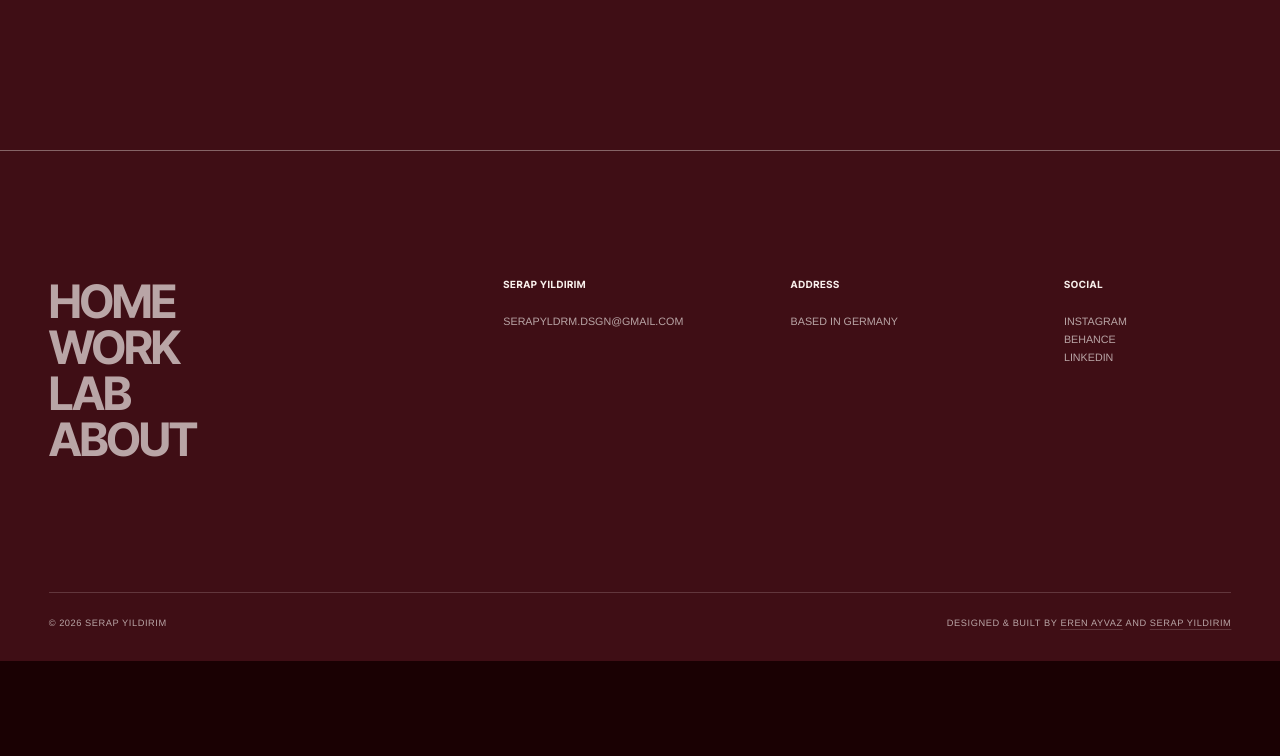
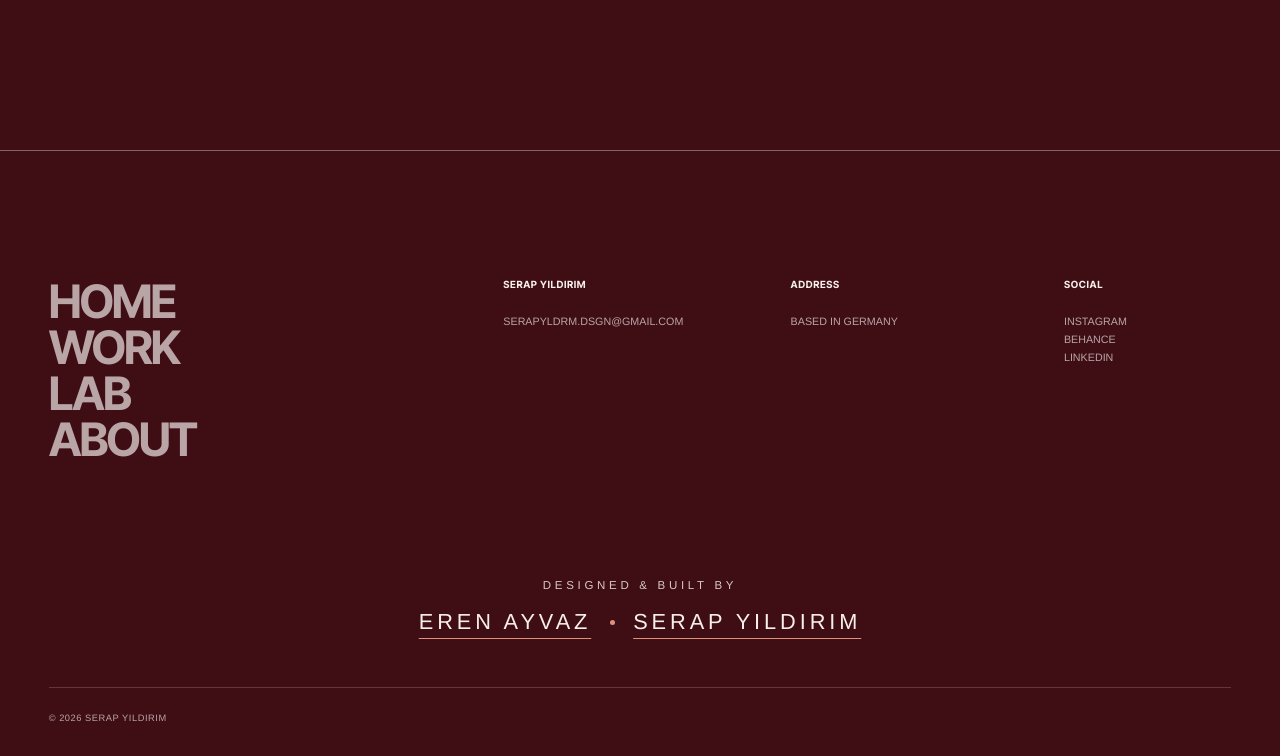
Before and after one commit to serapyldrmdsgn/serap-yildirim.com, a plain HTML site: page index.html in a window 1280 px wide. Shown: the part 4463-5219 px from the top of the page. Before the commit the page ends 5124 px from the top, so only its background shows below. Drawn offline with Linux system fonts and the light colour scheme; a web font is replaced by a local one.

Commit message:
Give the footer credit its own presence so the names read clearly

```diff
--- a/css/style.css
+++ b/css/style.css
@@ -1441,41 +1441,70 @@ body.is-transitioning .site-cursor {
   color: var(--white);
 }
 
+.site-footer__credit {
+  display: flex;
+  flex-direction: column;
+  align-items: center;
+  gap: 0.95rem;
+  margin: clamp(4.5rem, 9vw, 8rem) 0 0;
+  text-align: center;
+}
+
+.site-footer__credit-label {
+  color: rgba(248, 239, 235, 0.82);
+  font-size: 0.72rem;
+  font-weight: 500;
+  letter-spacing: 0.32em;
+  text-transform: uppercase;
+}
+
+.site-footer__credit-names {
+  display: flex;
+  flex-wrap: wrap;
+  align-items: center;
+  justify-content: center;
+  gap: 0.85rem 1.15rem;
+}
+
+.site-footer__credit-names a {
+  color: var(--white);
+  font-size: clamp(1.05rem, 1.7vw, 1.45rem);
+  font-weight: 500;
+  letter-spacing: 0.18em;
+  line-height: 1.2;
+  text-transform: uppercase;
+  text-decoration-line: underline;
+  text-decoration-color: var(--accent);
+  text-decoration-thickness: 1px;
+  text-underline-offset: 0.42em;
+  transition: color 0.25s ease;
+}
+
+.site-footer__credit-names a:hover,
+.site-footer__credit-names a:focus-visible {
+  color: var(--accent);
+}
+
+.site-footer__credit-mark {
+  width: 0.32rem;
+  height: 0.32rem;
+  border-radius: 50%;
+  background: var(--accent);
+}
+
 .site-footer__bottom {
   display: flex;
   flex-wrap: wrap;
   align-items: baseline;
   justify-content: space-between;
   gap: 0.8rem 1.5rem;
-  margin-top: clamp(5rem, 10vw, 11rem);
+  margin-top: clamp(2.4rem, 4vw, 3.4rem);
   padding-top: 1.5rem;
   border-top: 1px solid var(--line-soft);
   color: var(--grey);
   font-size: 0.58rem;
   letter-spacing: 0.06em;
   text-transform: uppercase;
-}
-
-.site-footer__credit {
-  margin: 0;
-  text-align: right;
-}
-
-.site-footer__credit a {
-  color: inherit;
-  text-decoration-line: underline;
-  text-decoration-color: var(--line-soft);
-  text-decoration-thickness: 1px;
-  text-underline-offset: 0.32em;
-  transition:
-    color 0.25s ease,
-    text-decoration-color 0.25s ease;
-}
-
-.site-footer__credit a:hover,
-.site-footer__credit a:focus-visible {
-  color: var(--white);
-  text-decoration-color: currentColor;
 }
 
 /* Shared page hero */
@@ -3777,10 +3806,6 @@ body.is-inspecting .site-cursor {
     flex-direction: column;
   }
 
-  .site-footer__credit {
-    text-align: left;
-  }
-
   .page-hero {
     min-height: 50svh;
   }
--- a/index.html
+++ b/index.html
@@ -7,7 +7,7 @@
   <meta name="description" content="Serap Yıldırım — Multidisciplinary Designer working across space, image and narrative.">
   <title>Serap Yıldırım — Multidisciplinary Designer</title>
   <link rel="icon" href="assets/favicon.svg" type="image/svg+xml">
-  <link rel="stylesheet" href="css/style.css?v=20260927b">
+  <link rel="stylesheet" href="css/style.css?v=20260927c">
   <link rel="preload" href="assets/web/transition/serap-yildirim-sequence.jpg" as="image">
   <link rel="preload" href="assets/web/Intro/intro-sprite.jpg" as="image" media="(hover: none) and (pointer: coarse) and (max-aspect-ratio: 3/5)">
 </head>
@@ -100,7 +100,7 @@
   <div id="site-footer"></div>
 
   <script src="js/data.js"></script>
-  <script src="js/app.js?v=20260927b"></script>
+  <script src="js/app.js?v=20260927c"></script>
   <script src="js/intro-stage.js"></script>
   <script src="js/intro-fx.js"></script>
 </body>
--- a/js/app.js
+++ b/js/app.js
@@ -253,14 +253,16 @@
               <a href="${escapeHTML(DATA.site.social.linkedin)}" target="_blank" rel="noopener noreferrer">LinkedIn</a>
             </div>
           </div>
+          <p class="site-footer__credit">
+            <span class="site-footer__credit-label">Designed &amp; built by</span>
+            <span class="site-footer__credit-names">
+              <a href="https://www.linkedin.com/in/erenayvaz" target="_blank" rel="noopener noreferrer">Eren Ayvaz</a>
+              <span class="site-footer__credit-mark" aria-hidden="true"></span>
+              <a href="${escapeHTML(DATA.site.social.linkedin)}" target="_blank" rel="noopener noreferrer">Serap Yıldırım</a>
+            </span>
+          </p>
           <div class="site-footer__bottom">
             <span>© 2026 Serap Yıldırım</span>
-            <p class="site-footer__credit">
-              Designed &amp; built by
-              <a href="https://www.linkedin.com/in/erenayvaz" target="_blank" rel="noopener noreferrer">Eren Ayvaz</a>
-              and
-              <a href="${escapeHTML(DATA.site.social.linkedin)}" target="_blank" rel="noopener noreferrer">Serap Yıldırım</a>
-            </p>
           </div>
         </footer>
       `;
```
Also changed, not shown: about.html (+2 -2 lines), lab.html (+2 -2 lines), project.html (+2 -2 lines), work.html (+2 -2 lines).
